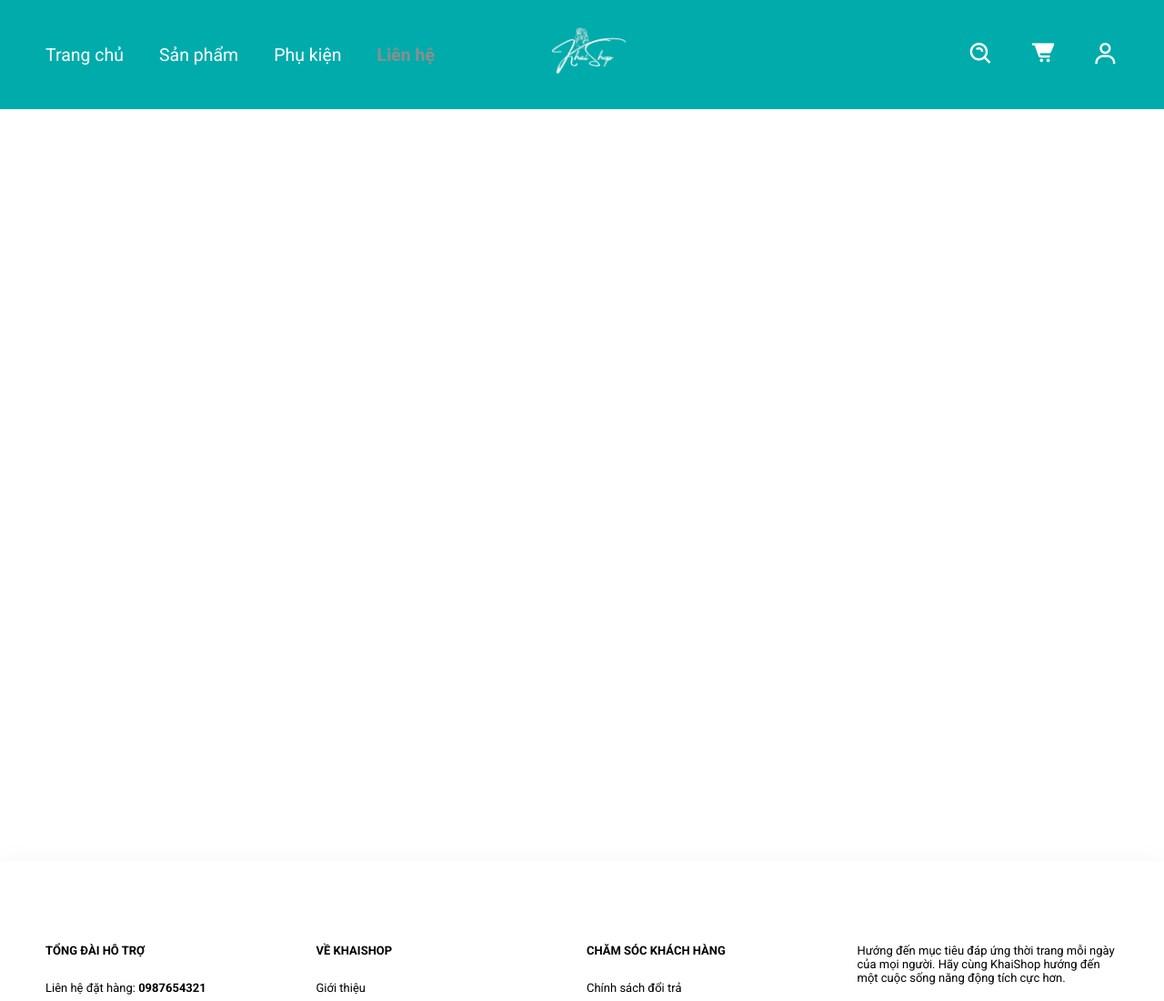
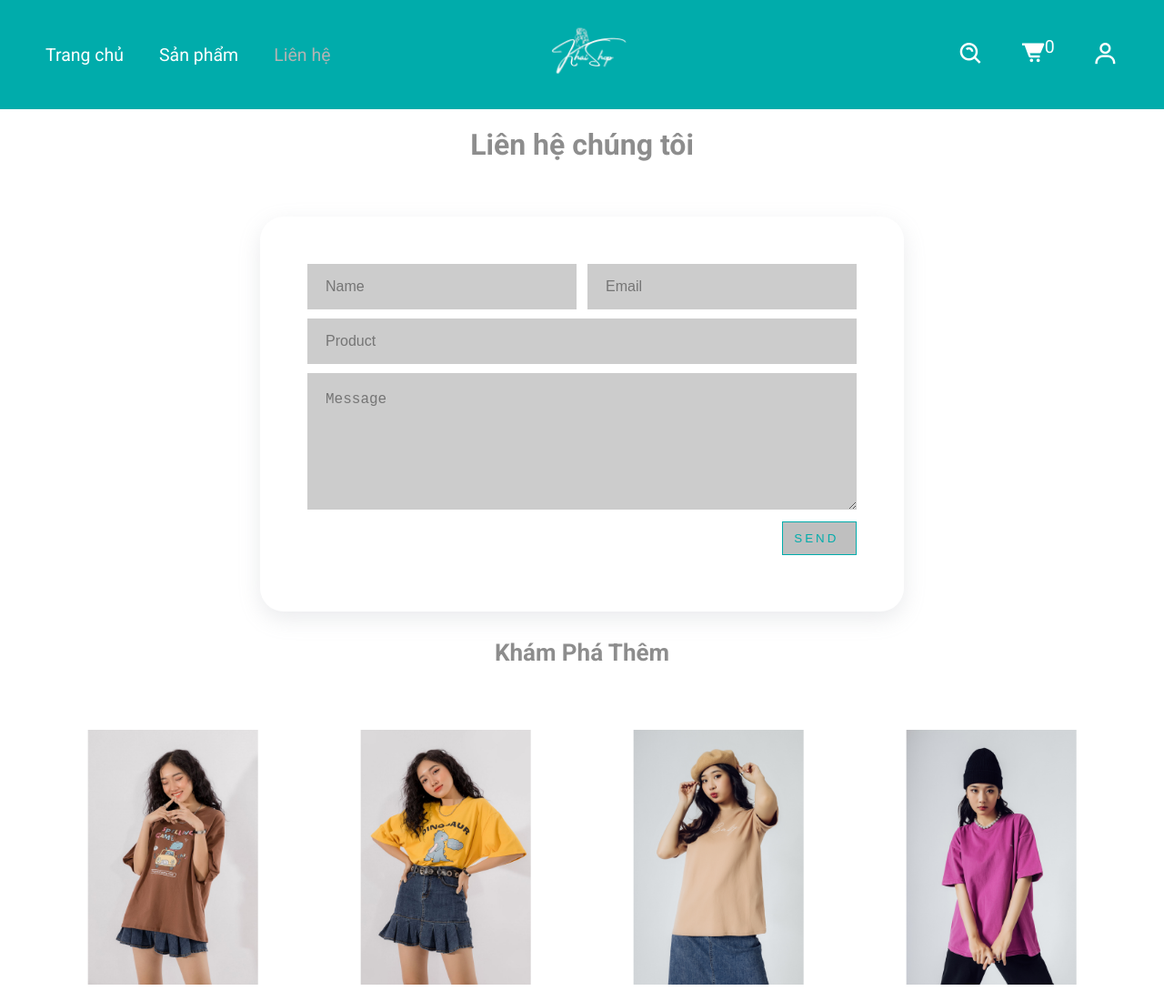
Before and after one commit to quangkhai76d1/Fashion-shop, a React app: page /contact in a window 1280 px wide. Shown: the top 1100 px of the page at 91% size. Built offline with nearby package versions, Linux system fonts and the light colour scheme; some packages are replaced by stand-ins of ours.

Commit message:
make contact & fix header & add emailJS for contact

```diff
--- a/public/index.html
+++ b/public/index.html
@@ -24,6 +24,7 @@
       work correctly both with client-side routing and a non-root public URL.
       Learn how to configure a non-root public URL by running `npm run build`.
     -->
+
     <title>React App</title>
   </head>
   <body>
@@ -39,5 +40,14 @@
       To begin the development, run `npm start` or `yarn start`.
       To create a production bundle, use `npm run build` or `yarn build`.
     -->
+    <script
+      type="text/javascript"
+      src="https://cdn.jsdelivr.net/npm/@emailjs/browser@3/dist/email.min.js"
+    ></script>
+    <script type="text/javascript">
+      (function () {
+        emailjs.init("nlIpbZkAxa4Ew1ZA_");
+      })();
+    </script>
   </body>
 </html>
--- a/src/components/Footer.jsx
+++ b/src/components/Footer.jsx
@@ -1,5 +1,4 @@
 import React from "react";
-import logo from "../assets/images/logo-1.png";
 import { Link } from "react-router-dom";
 
 import Grid from "./Grid";
--- a/src/components/Header.jsx
+++ b/src/components/Header.jsx
@@ -1,6 +1,7 @@
-import React, { useEffect, useRef } from "react";
+import React, { useEffect, useRef, useState } from "react";
 import { Link, useLocation } from "react-router-dom";
 import logo from "../assets/images/logo-2.png";
+import { useSelector } from "react-redux";
 
 const mainNav = [
   {
@@ -11,10 +12,7 @@ const mainNav = [
     display: "Sản phẩm",
     path: "/catalog",
   },
-  {
-    display: "Phụ kiện",
-    path: "/accessories",
-  },
+
   {
     display: "Liên hệ",
     path: "/contact",
@@ -26,6 +24,13 @@ const Header = () => {
   const activeNav = mainNav.findIndex((e) => e.path === pathname);
   const headerRef = useRef(null);
 
+  const cartItems = useSelector((state) => state.cartItems.value);
+  const [totalProduct, setTotalProduct] = useState(0);
+  useEffect(() => {
+    setTotalProduct(
+      cartItems.reduce((total, item) => total + Number(item.quantity), 0)
+    );
+  }, [cartItems]);
   //shrink nav
   useEffect(() => {
     window.addEventListener("scroll", () => {
@@ -91,7 +96,8 @@ const Header = () => {
             </div>
             <div className='header__menu__item header__menu__right__item'>
               <Link to='/cart'>
-                <i className='bx bxs-cart-alt'></i>
+                <i className='bx bxs-cart-alt icon'></i>
+                <span className='bag'>{Number(totalProduct)}</span>
               </Link>
             </div>
             <div className='header__menu__item header__menu__right__item'>
--- a/src/components/ProductView.jsx
+++ b/src/components/ProductView.jsx
@@ -59,7 +59,7 @@ const ProductView = (props) => {
           price: product.price,
         })
       );
-      alert("Sucess");
+      alert("Thêm vào giỏ hàng thành công");
     }
   };
 
--- a/src/components/ProductViewModal.jsx
+++ b/src/components/ProductViewModal.jsx
@@ -11,7 +11,6 @@ const ProductViewModal = () => {
   const productSlug = useSelector((state) => {
     return state.productModal.value;
   });
-  console.log({ productSlug });
 
   const [product, setProduct] = useState(undefined);
 
--- a/src/pages/Cart.jsx
+++ b/src/pages/Cart.jsx
@@ -11,6 +11,7 @@ import CartItem from "../components/CartItem";
 
 const Cart = () => {
   const cartItems = useSelector((state) => state.cartItems.value);
+  console.log(cartItems);
   console.log(productData.getCartItemsInfo(cartItems));
 
   const [cartProducts, setCartProducts] = useState([]);
--- /dev/null
+++ b/src/pages/Contact.jsx
@@ -0,0 +1,101 @@
+import React, { useRef } from "react";
+import Helmet from "../components/Helmet";
+import emailjs from "@emailjs/browser";
+import productData from "../assets/fake-data/products";
+import Section, { SectionTitle, SectionBody } from "../components/Section";
+import ProductCard from "../components/ProductCard";
+import Grid from "../components/Grid";
+
+const Contact = () => {
+  const refForm = useRef();
+  const sendEmail = (e) => {
+    e.preventDefault();
+
+    emailjs
+      .sendForm(
+        "service_iwinoss",
+        "template_yi1fe7p",
+        refForm.current,
+        "nlIpbZkAxa4Ew1ZA_"
+      )
+      .then(
+        () => {
+          alert("Gửi thông báo thành công");
+        },
+        () => {
+          alert("Lỗi gửi thông báo, vui lòng gửi lại");
+        }
+      );
+  };
+  return (
+    <Helmet title='Liên hệ'>
+      <div className='contact'>
+        <h1>Liên hệ chúng tôi</h1>
+        <div className='contact__form'>
+          <form action='' ref={refForm} onSubmit={sendEmail}>
+            <ul>
+              <li className='half'>
+                <input
+                  type='text'
+                  name='user_name'
+                  placeholder='Name'
+                  required
+                />
+              </li>
+
+              <li className='half'>
+                <input
+                  type='email'
+                  name='user_email'
+                  placeholder='Email'
+                  required
+                />
+              </li>
+              <li>
+                <input
+                  type='text'
+                  name='user_product'
+                  placeholder='Product'
+                  required
+                />
+              </li>
+              <li>
+                <textarea
+                  name='message'
+                  placeholder='Message'
+                  required
+                ></textarea>
+              </li>
+              <li>
+                <input
+                  type='submit'
+                  className='contact__form__submit'
+                  value='SEND '
+                />
+              </li>
+            </ul>
+          </form>
+        </div>
+      </div>
+      <Section>
+        <SectionTitle>Khám phá thêm</SectionTitle>
+        <SectionBody>
+          <Grid col={4} mdCol={2} smCol={1} gap={20}>
+            {productData.getProducts(8).map((item, index) => (
+              <ProductCard
+                key={index}
+                name={item.title}
+                img01={item.image01}
+                img02={item.image02}
+                price={Number(item.price)}
+                slug={item.slug}
+              />
+            ))}
+          </Grid>
+        </SectionBody>
+      </Section>
+    </Helmet>
+  );
+};
+
+export default Contact;
--- a/src/routes/Routes.jsx
+++ b/src/routes/Routes.jsx
@@ -6,6 +6,7 @@ import Home from "../pages/Home";
 import Catalog from "../pages/Catalog";
 import Cart from "../pages/Cart";
 import Product from "../pages/Product";
+import Contact from "../pages/Contact";
 
 const Routes = () => {
   return (
@@ -14,6 +15,7 @@ const Routes = () => {
       <Route path='/catalog/:slug' component={Product} />
       <Route path='/catalog' component={Catalog} />
       <Route path='/cart' component={Cart} />
+      <Route path='/contact' component={Contact} />
     </Switch>
   );
 };
--- /dev/null
+++ b/src/sass/components/_contact.scss
@@ -0,0 +1,84 @@
+.contact {
+  margin-bottom: 30px;
+  h1 {
+    font-size: 32px;
+    text-align: center;
+    font-weight: 600;
+    color: $txt-second-color;
+    padding: 20px 0;
+    margin-bottom: 40px;
+  }
+
+  &__form {
+    box-shadow: $box-shadow;
+    width: 60%;
+    margin: auto;
+    padding: 4rem;
+    border-radius: 2rem;
+    background-color: $main-bg;
+
+    ul {
+      padding: 0;
+      margin: 0;
+      li {
+        padding: 0;
+        margin: 0;
+        list-style: none;
+        margin-bottom: 10px;
+        overflow: hidden;
+        display: block;
+        position: relative;
+        clear: both;
+      }
+
+      li.half {
+        width: 49%;
+        float: left;
+        margin-left: 2%;
+        clear: none;
+        &:first-child {
+          margin-left: 0;
+        }
+      }
+    }
+
+    input[type="text"],
+    input[type="email"] {
+      width: 100%;
+      height: 50px;
+      border: 0;
+      background-color: #cccccc;
+      font-size: 16px;
+      color: #000;
+      padding: 0 20px;
+      box-sizing: border-box;
+    }
+    textarea {
+      width: 100%;
+      border: 0;
+      background-color: #cccccc;
+      height: 50px;
+      min-height: 150px;
+      font-size: 16px;
+      padding: 20px;
+      color: #000;
+      box-sizing: border-box;
+    }
+
+    &__submit {
+      color: $main-color;
+      font: 11px;
+      letter-spacing: 3px;
+      text-decoration: none;
+      padding: 10px 12px;
+      border: 1px solid $main-color;
+      float: right;
+      background-color: #bfbfbf;
+      cursor: pointer;
+      &:hover {
+        color: $txt-white;
+        background-color: $main-color;
+      }
+    }
+  }
+}
--- a/src/sass/components/_header.scss
+++ b/src/sass/components/_header.scss
@@ -58,13 +58,18 @@
     }
 
     &__item.active {
-      font-weight: 600;
-      color: $txt-second-color;
+      // font-weight: 600;
+      color: #b3b3b3;
     }
 
     &__item:hover {
-      color: $txt-second-color;
+      color: #b3b3b3;
     }
+
+    a:hover {
+      color: #b3b3b3;
+    }
+
     &__left,
     &__right {
       @include flex(center, center);
@@ -114,6 +119,15 @@
         @include tablet {
           margin-left: 10px;
         }
+        .bag {
+          font-size: 1.5rem;
+          position: relative;
+          top: -12px;
+          left: -2px;
+          @include mobile {
+            font-size: 1rem;
+          }
+        }
       }
 
       @include mobile {
--- a/src/sass/index.scss
+++ b/src/sass/index.scss
@@ -14,3 +14,4 @@
 @import "./components/product";
 @import "./components/product-view-modal";
 @import "./components/cart";
+@import "./components/contact";
```
